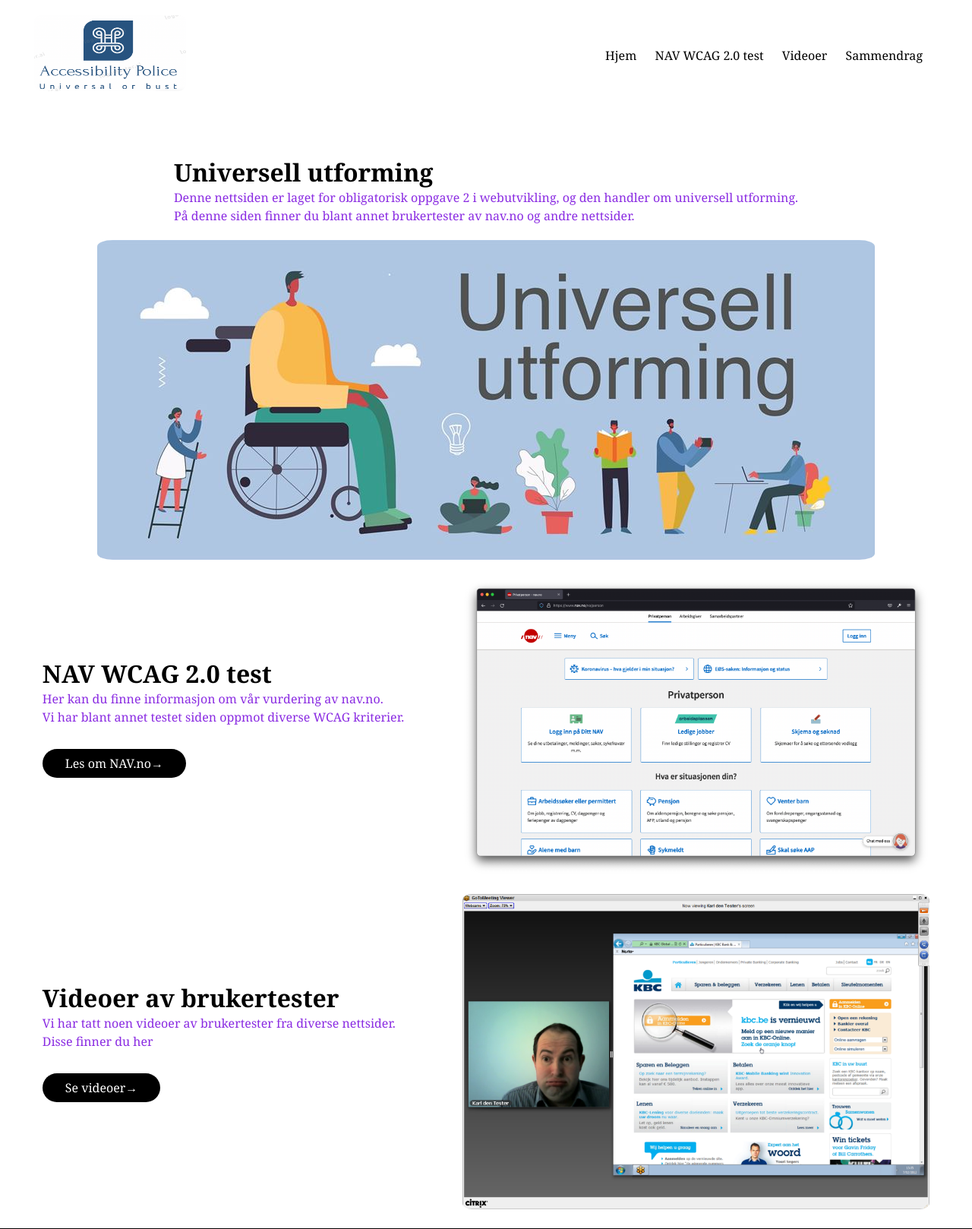
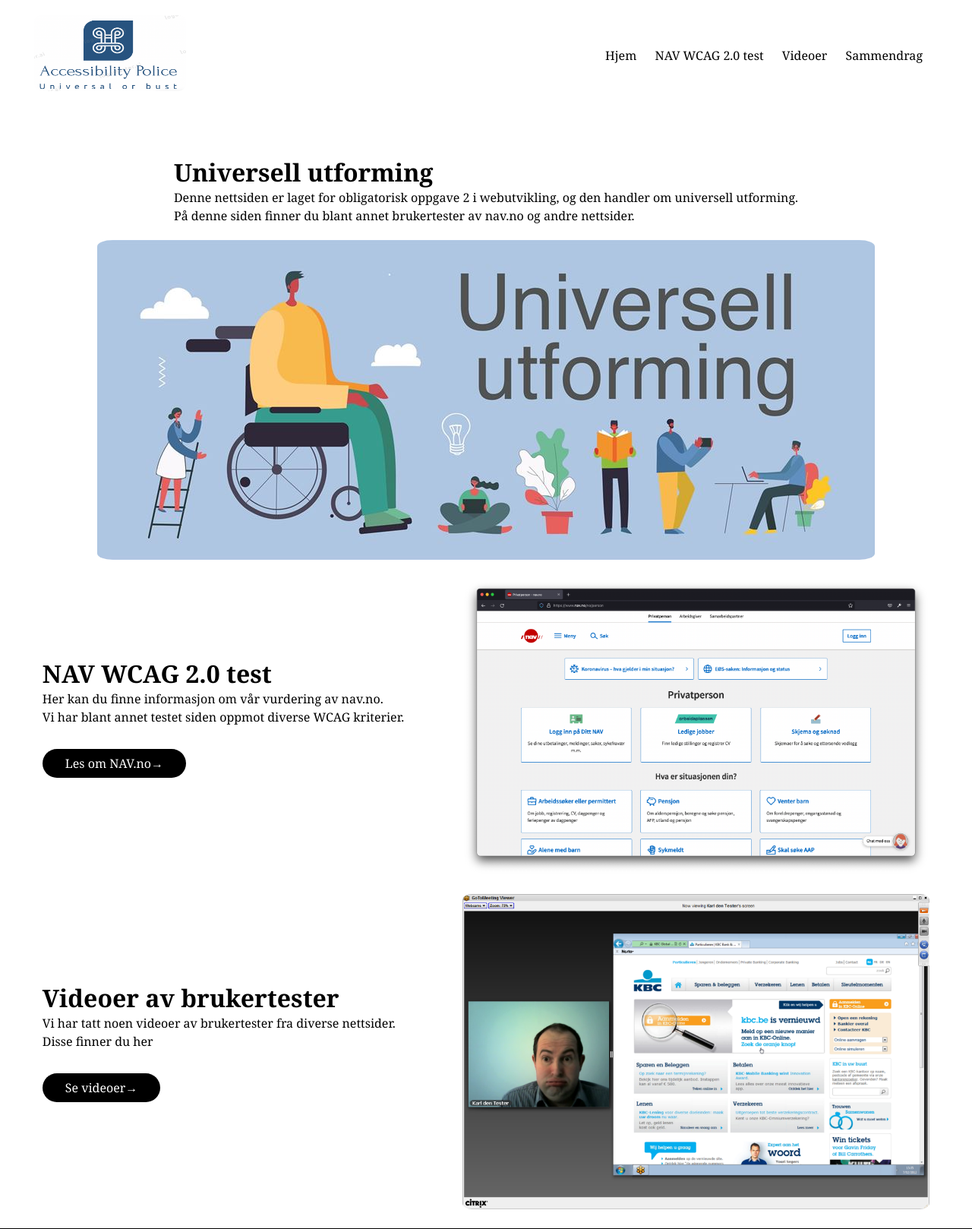
Before and after one commit to SturlaSolheim/Oblig-2-Webutvikling, a PHP site: page / in a window 1280 px wide. Shown: the top 1618 px of the page at 76% size. Run offline with PHP 8.4, Linux system fonts and the light colour scheme.

Commit message:
Update style.css

```diff
--- a/style.css
+++ b/style.css
@@ -432,13 +432,13 @@ ul{
 
 .col1 p{
     font-size: 16px;
-    color: blueviolet;
+    color: rgb(0, 0, 0);
     line-height: 1.5;
 }
 
 
 .col2 p{
     font-size: 16px;
-    color: blueviolet;
+    color: rgb(0, 0, 0);
     line-height: 1.5;
 }
```
